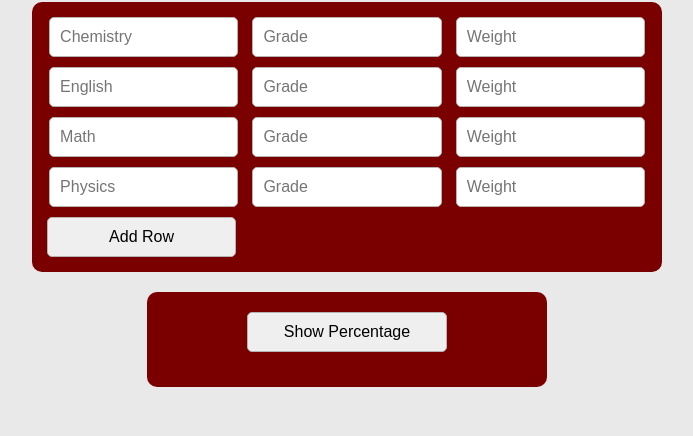
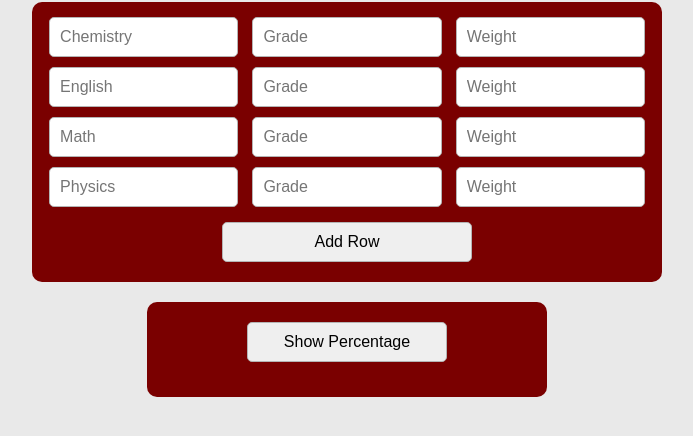
Before and after one commit to LexxieR/grade-calculator.github.io, a plain HTML site: page index.html in a window 1280 px wide. Shown: the part 64-500 px from the top of the page, without its empty margins (293-986 px from the left). Drawn offline with Linux system fonts and the light colour scheme.

Commit message:
Centered 'Add Row' button and enlarged it'

```diff
--- a/styles.css
+++ b/styles.css
@@ -81,9 +81,15 @@ input[type = button]:hover{
 }
 
 .addButton {
-    display: inline;
-    margin: 5px
 
+    display: flex;
+    justify-content: center;
+
+}
+
+.addButton input[type="button"] {
+    width: 100%;
+    max-width: 250px; /* control maximum size */
 }
 .resultsButton {
 
@@ -118,6 +124,10 @@ input[type = button]:hover{
 
 }
 
+.showdata {
+    color:white;
+}
+
 
 
 button {
```
